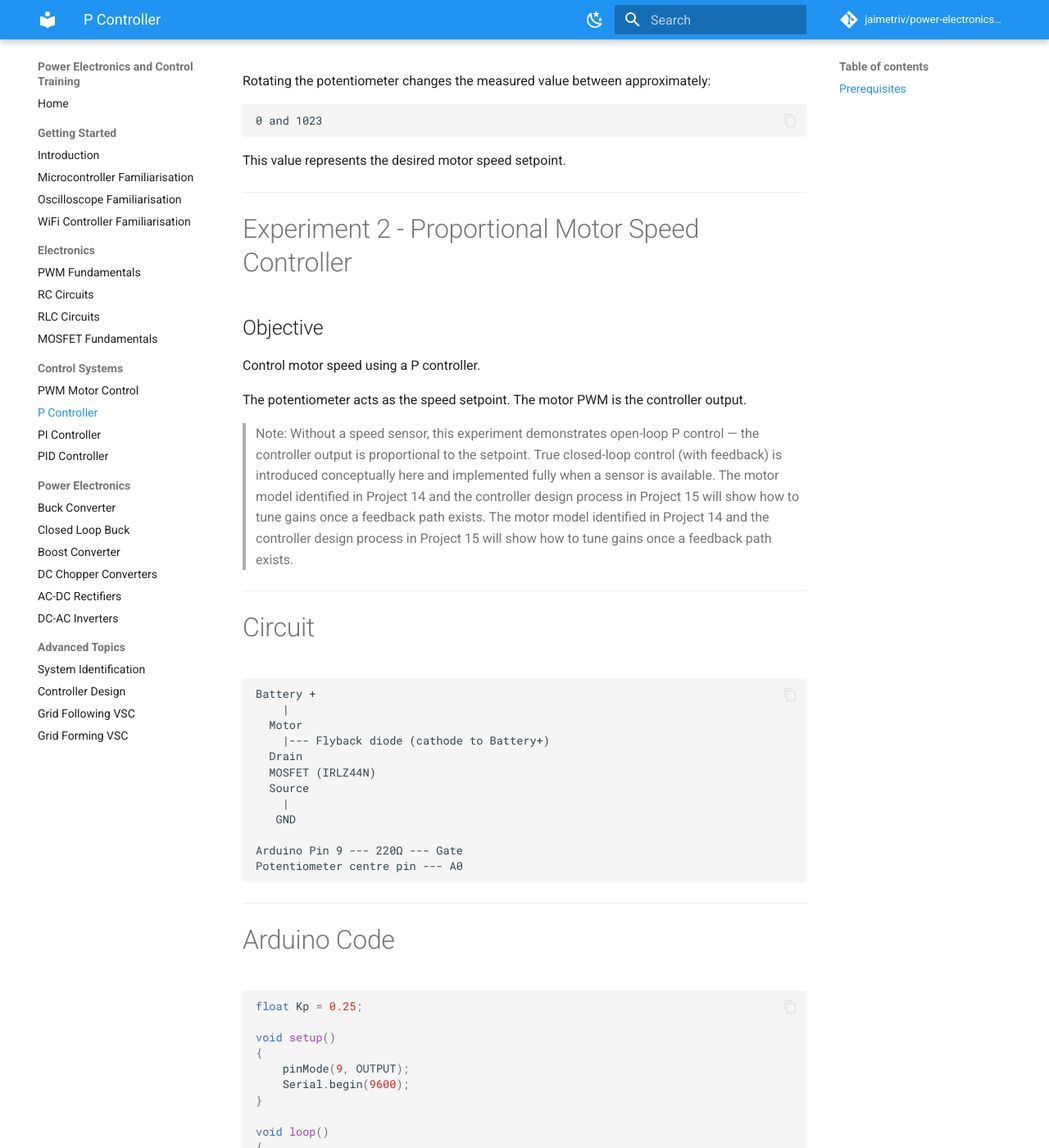
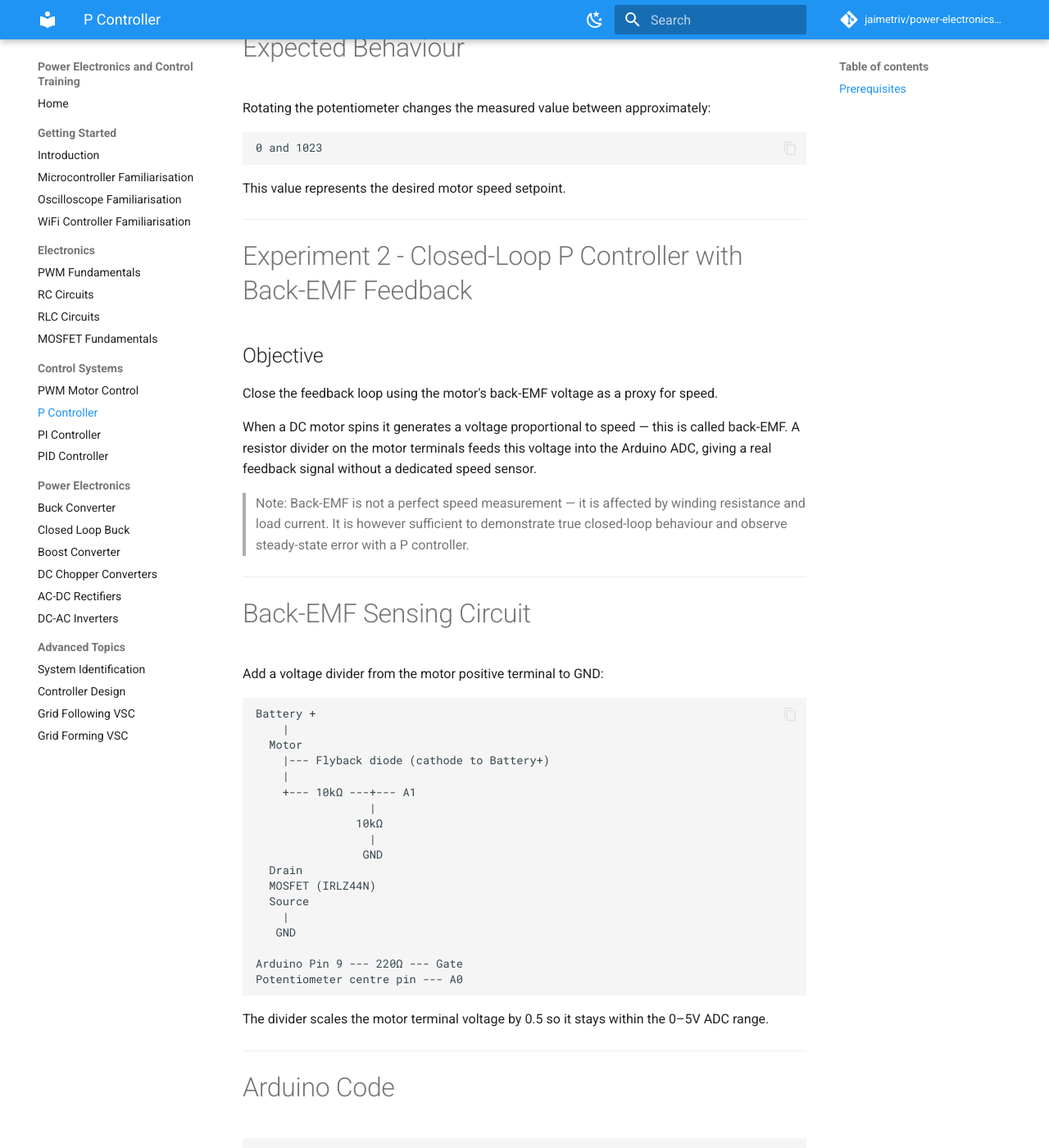
Before and after one commit to jaimetriv/power-electronics-and-control-training, an MkDocs documentation site: the page built from docs/06_P_Controller.md, in a window 1280 px wide and 1400 px high, scrolled down 11592 px. Shown: the whole window at 82% size. Built offline with MkDocs 1.6.1 and Material for MkDocs 9.7.7, drawn with Linux system fonts in a browser that asks for light colours; comment, search, counter and statistics services are not loaded; some of the changed text lies outside the part shown.

Commit message:
Fixing to include closed loop

````diff
--- a/docs/06_P_Controller.md
+++ b/docs/06_P_Controller.md
@@ -482,11 +482,12 @@ From your existing kit:
 
 - Arduino Uno
 - Breadboard
-- Potentiometer (feedback sensor)
+- Potentiometer (speed setpoint)
 - IRLZ44N MOSFET
 - DC Motor
 - Flyback diode (1N4001–1N4007)
 - 220 Ω resistor (gate resistor)
+- 2 × 10 kΩ resistors (back-EMF voltage divider)
 - Jumper wires
 - External battery pack
 
@@ -552,26 +553,33 @@ This value represents the desired motor speed setpoint.
 
 ---
 
-# Experiment 2 - Proportional Motor Speed Controller
+# Experiment 2 - Closed-Loop P Controller with Back-EMF Feedback
 
 ## Objective
 
-Control motor speed using a P controller.
+Close the feedback loop using the motor's back-EMF voltage as a proxy for speed.
 
-The potentiometer acts as the speed setpoint.
-The motor PWM is the controller output.
+When a DC motor spins it generates a voltage proportional to speed — this is called back-EMF. A resistor divider on the motor terminals feeds this voltage into the Arduino ADC, giving a real feedback signal without a dedicated speed sensor.
 
-> Note: Without a speed sensor, this experiment demonstrates open-loop P control — the controller output is proportional to the setpoint. True closed-loop control (with feedback) is introduced conceptually here and implemented fully when a sensor is available. The motor model identified in Project 14 and the controller design process in Project 15 will show how to tune gains once a feedback path exists. The motor model identified in Project 14 and the controller design process in Project 15 will show how to tune gains once a feedback path exists.
+> Note: Back-EMF is not a perfect speed measurement — it is affected by winding resistance and load current. It is however sufficient to demonstrate true closed-loop behaviour and observe steady-state error with a P controller.
 
 ---
 
-# Circuit
+# Back-EMF Sensing Circuit
+
+Add a voltage divider from the motor positive terminal to GND:
 
 ```text
 Battery +
     |
   Motor
     |--- Flyback diode (cathode to Battery+)
+    |
+    +--- 10kΩ ---+--- A1
+                 |
+               10kΩ
+                 |
+                GND
   Drain
   MOSFET (IRLZ44N)
   Source
@@ -582,12 +590,14 @@ Arduino Pin 9 --- 220Ω --- Gate
 Potentiometer centre pin --- A0
 ```
 
+The divider scales the motor terminal voltage by 0.5 so it stays within the 0–5V ADC range.
+
 ---
 
 # Arduino Code
 
 ```cpp
-float Kp = 0.25;
+float Kp = 0.5;
 
 void setup()
 {
@@ -597,13 +607,18 @@ void setup()
 
 void loop()
 {
-    int reference = analogRead(A0);          // desired speed (0-1023)
-    int output    = (int)(Kp * reference);   // P controller: u = Kp * r
-    output        = constrain(output, 0, 255);
+    int reference = analogRead(A0);   // desired speed setpoint (0-1023)
+    int feedback  = analogRead(A1);   // back-EMF proxy (0-1023, scaled x2 for actual)
+
+    int error  = reference - feedback;
+    int output = (int)(Kp * error);
+    output     = constrain(output, 0, 255);
 
     analogWrite(9, output);
 
-    Serial.print("Ref: "); Serial.print(reference);
+    Serial.print("Ref: ");  Serial.print(reference);
+    Serial.print("  Fbk: "); Serial.print(feedback);
+    Serial.print("  Err: "); Serial.print(error);
     Serial.print("  PWM: "); Serial.println(output);
 
     delay(50);
@@ -614,21 +629,41 @@ void loop()
 
 # What Is Happening?
 
-The potentiometer generates the reference:
+The potentiometer sets the reference:
 
 $$
 r
 $$
 
+The back-EMF divider measures actual motor speed (proxy):
+
+$$
+y
+$$
+
 The P controller computes:
 
 $$
-u = K_P \cdot r
+u = K_P (r - y)
 $$
 
-The PWM duty cycle drives the motor via the MOSFET.
+This is now a **true closed loop** — the controller reacts to the difference between desired and actual speed.
 
-Rotating the pot increases the reference → increases PWM → increases motor speed.
+---
+
+# Observe
+
+With the loop closed:
+
+1. Set a mid-range reference with the potentiometer. Observe the motor settle.
+2. Gently load the motor shaft with your finger. Observe the PWM increase as the controller fights the disturbance.
+3. Release. Observe the PWM return toward its previous value.
+
+Record observations:
+
+```text
+____________________________________
+```
 
 ---
 
@@ -636,7 +671,9 @@ Rotating the pot increases the reference → increases PWM → increases motor s
 
 ## Objective
 
-Observe how Kp changes the relationship between setpoint and motor speed.
+Observe how Kp changes closed-loop behaviour.
+
+Use the same closed-loop code from Experiment 2. Change only the Kp value.
 
 ---
 
@@ -757,7 +794,7 @@ C --> P[MOSFET + Motor]
 
 P --> Y[Motor Speed]
 
-Y --> F[Speed Sensor\nfuture]
+Y --> F[Back-EMF Divider\nA1]
 
 F --> E
 ```
@@ -931,6 +968,7 @@ legend('Location', 'southeast');
 - Which Kp gave the fastest response without saturation?
 - Does the simulated steady-state error match the formula $e_{ss} = 1/(1 + K_P K)$?
 - What would happen to the response if τ were larger (heavier motor load)?
+- The back-EMF feedback is a proxy for speed, not a true tachometer. How does winding resistance affect the accuracy of this feedback signal, and in which direction would it bias the steady-state error?
 
 ---
 
@@ -1087,13 +1125,19 @@ Check:
 
 ✅ Motor circuit wired correctly (MOSFET + flyback diode)
 
+✅ Back-EMF divider connected to A1
+
 ✅ Shared ground between Arduino and battery
 
 ✅ Potentiometer reading changes in Serial Monitor
 
+✅ Feedback reading changes with motor speed in Serial Monitor
+
 ✅ PWM duty cycle visible on DSO Nano
 
 ✅ Motor speed changes with potentiometer
+
+✅ Controller reacts to manual load disturbance
 
 ✅ Kp value produces unsaturated PWM range
 
@@ -1107,6 +1151,8 @@ In this project you learned:
 
 ✅ Closed-loop control
 
+✅ Back-EMF feedback sensing
+
 ✅ Feedback
 
 ✅ Error signals
@@ -1116,6 +1162,8 @@ In this project you learned:
 ✅ Gain tuning
 
 ✅ Steady-state error
+
+✅ Disturbance rejection (manual load test)
 
 ✅ Controller behaviour
 
````
Also changed, not shown: other parts of docs/06_P_Controller.md (+1 -1 lines), docs/07_PI_Controller.md (+41 -25 lines).
